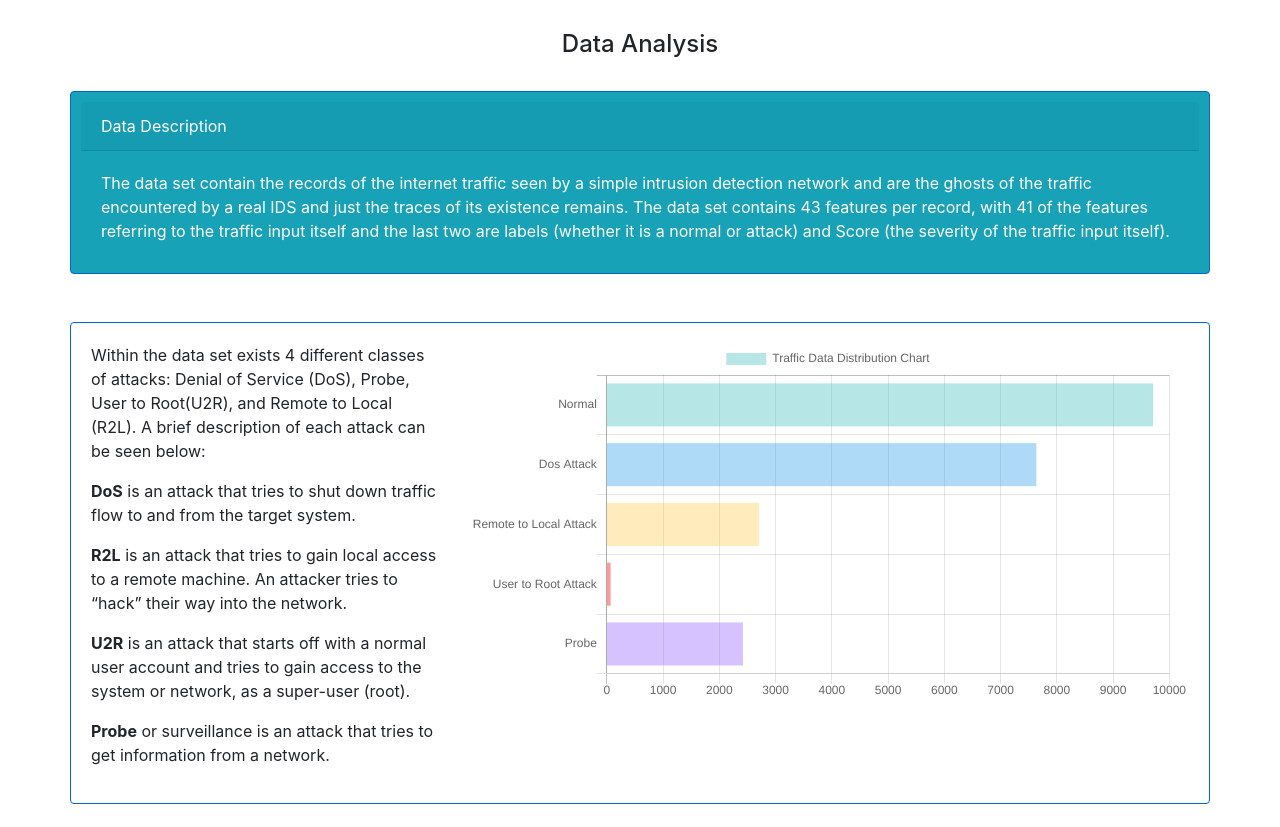
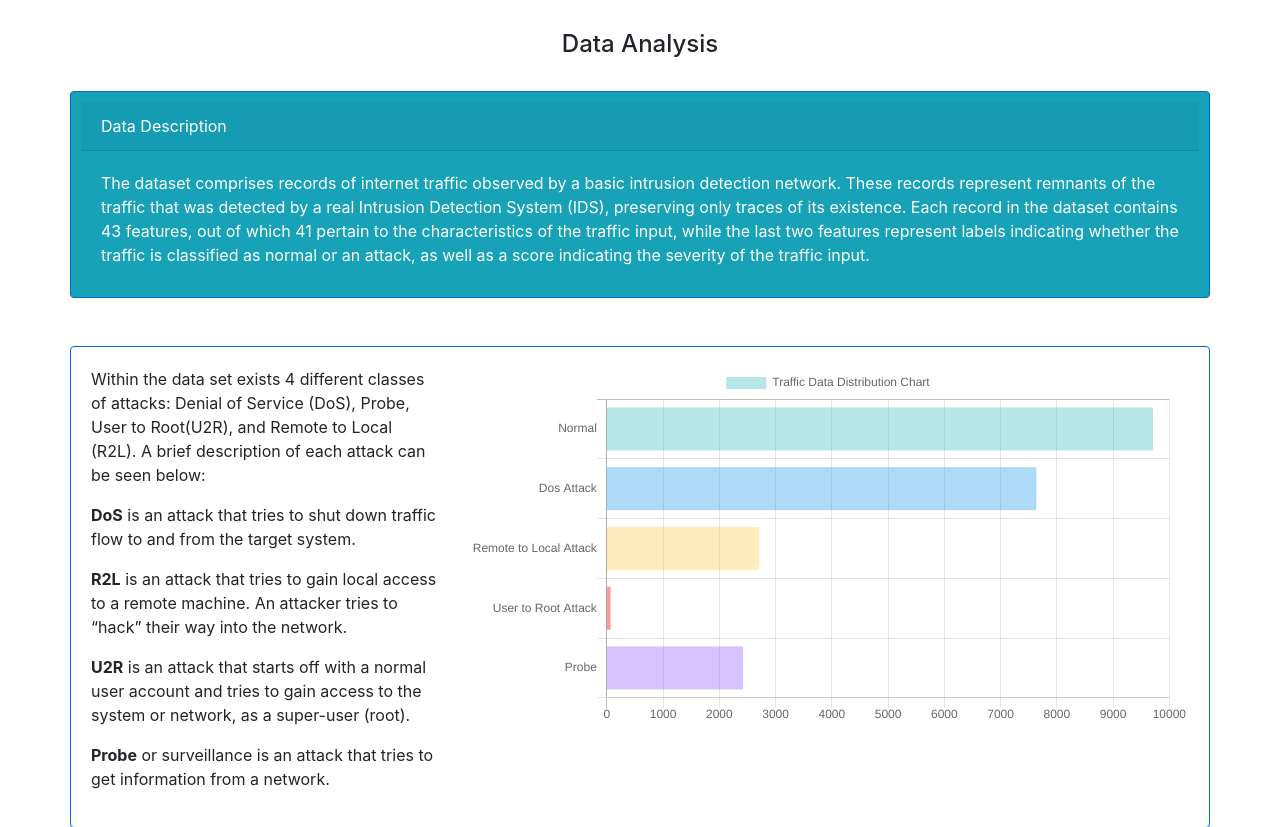
Before and after one commit to DhruvBhirud/Intrusion-Detection-System-using-ML, a Python web app: template templates/analysis.html in a window 1280 px wide. Shown: the part 66-893 px from the top of the page. Run offline with Jinja, Linux system fonts and the light colour scheme; the template is opened without the code that fills it, so the values that code supplies are empty; some libraries are stand-ins or nearby versions.

Commit message:
Updated description

```diff
--- a/templates/analysis.html
+++ b/templates/analysis.html
@@ -60,7 +60,9 @@
   <div class="card text-white bg-info" style="padding:10px;">
     <div class="card-header">Data Description</div>
     <div class="card-body">
-      <p class="card-text">The data set contain the records of the internet traffic seen by a simple intrusion detection network and are the ghosts of the traffic encountered by a real IDS and just the traces of its existence remains. The data set contains 43 features per record, with 41 of the features referring to the traffic input itself and the last two are labels (whether it is a normal or attack) and Score (the severity of the traffic input itself).</p>
+      <p class="card-text">
+        The dataset comprises records of internet traffic observed by a basic intrusion detection network. These records represent remnants of the traffic that was detected by a real Intrusion Detection System (IDS), preserving only traces of its existence. Each record in the dataset contains 43 features, out of which 41 pertain to the characteristics of the traffic input, while the last two features represent labels indicating whether the traffic is classified as normal or an attack, as well as a score indicating the severity of the traffic input.
+      </p>
     </div>
   </div></div></div>
   <br/><br/>
```
